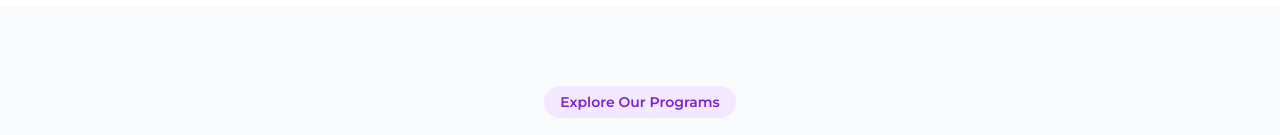
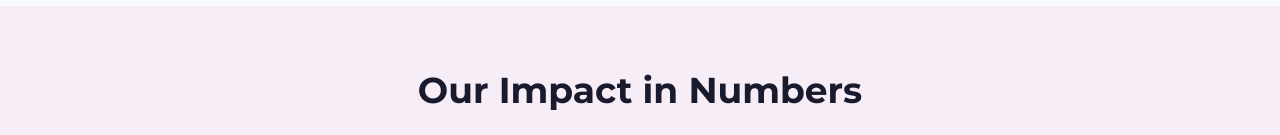
Before and after one commit to BpurpleHq/bpurplehq-web, a Next.js app: page /courses in a window 1280 px wide. Shown: the part 613-748 px from the top of the page. Built offline with nearby package versions, Linux system fonts and the light colour scheme.

Commit message:
training

```diff
--- a/app/courses/page.tsx
+++ b/app/courses/page.tsx
@@ -39,7 +39,7 @@ const page = () => {
         </div>
       </section>
        <section>
-        {/*<Metrics />*/}
+        <Metrics />
       </section>
       <section>
         <CoursesOffered />
```
